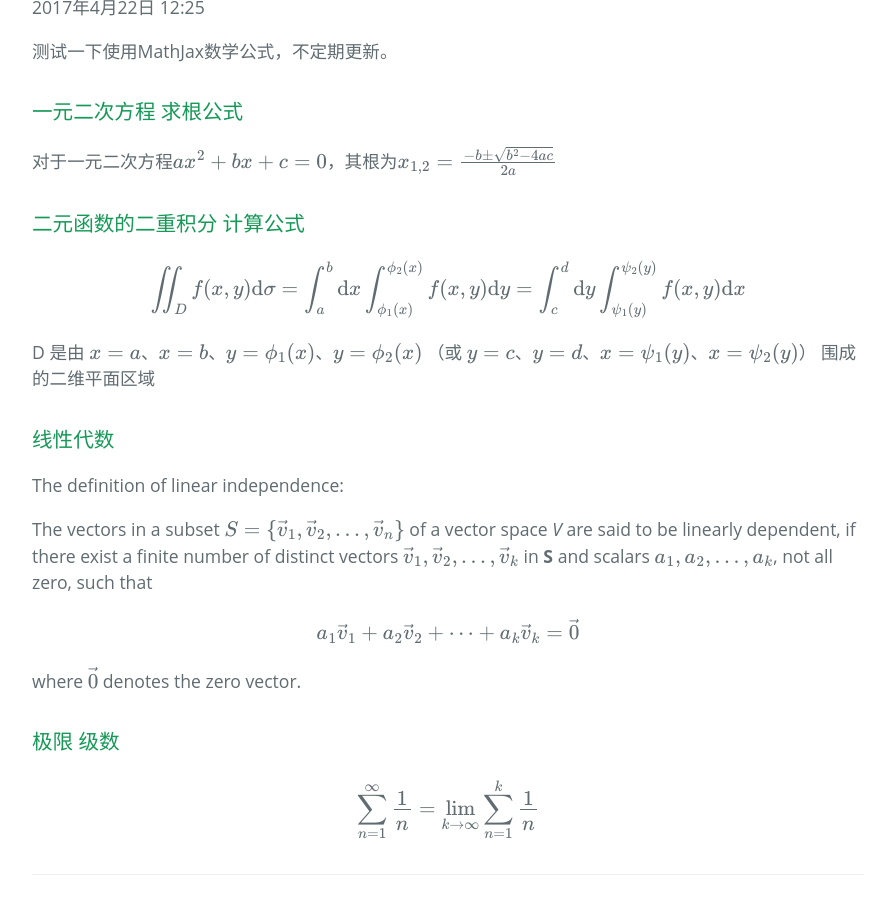
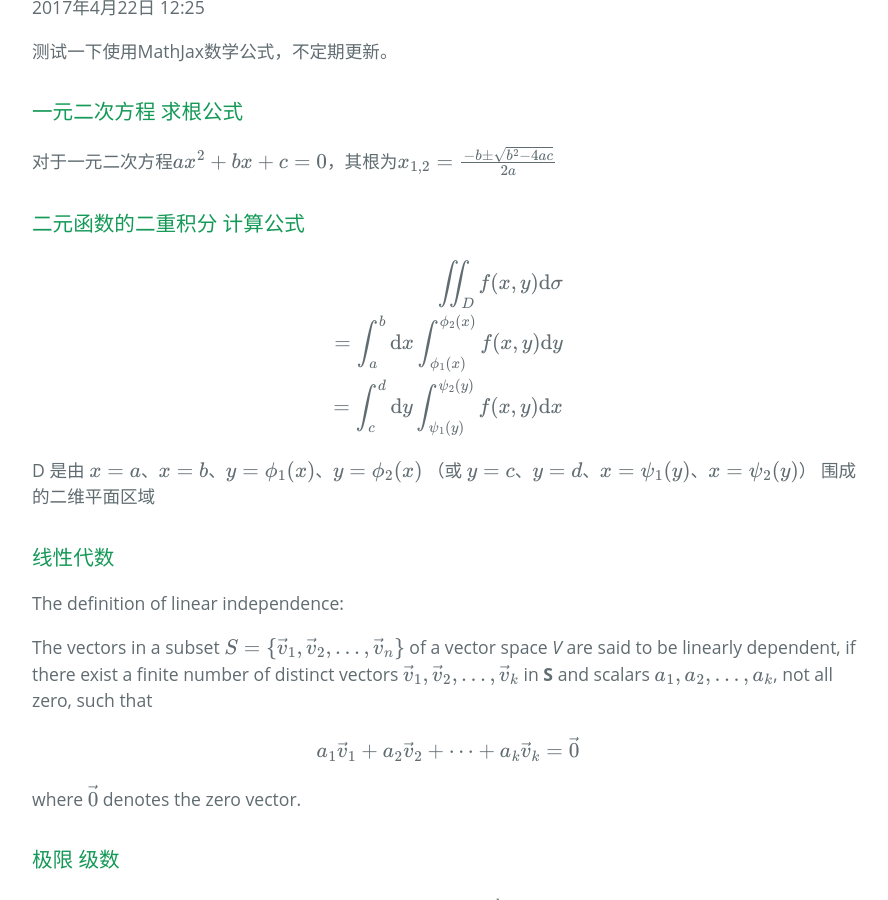
Before and after one commit to Tao-kun/Tao-kun.github.io, a Jekyll site: the page built from _posts/2017-04-22-math-formula.markdown, in a window 1280 px wide and 900 px high, scrolled down 366 px. Shown: the whole window, without its empty margins (192-1080 px from the left). Built offline with Jekyll 4.4.1, drawn with Linux system fonts in a browser that asks for light colours; some web fonts are replaced; formulas are drawn with MathJax 3.

Commit message:
equation to split

```diff
--- a/_posts/2017-04-22-math-formula.markdown
+++ b/_posts/2017-04-22-math-formula.markdown
@@ -14,11 +14,11 @@ tags: [Analysis, Algebra]
 ### 二元函数的二重积分 计算公式
 
 $$
-\begin{equation}
+\begin{split}
  \iint_{D}f(x,y)\mathrm{d}\sigma \\
  = \int_{a}^{b}\mathrm{d}x\int_{\phi_{1}(x)}^{\phi_{2}(x)}f(x,y)\mathrm{d}y \\
  = \int_{c}^{d}\mathrm{d}y\int_{\psi_{1}(y)}^{\psi_{2}(y)}f(x,y)\mathrm{d}x
-\end{equation}
+\end{split}
 $$
 
 D 是由 $$x=a$$、$$x=b$$、$$y=\phi_{1}(x)$$、$$y=\phi_{2}(x)$$ （或 $$y=c$$、$$y=d$$、$$x=\psi_{1}(y)$$、$$x=\psi_{2}(y)$$） 围成的二维平面区域
--- a/_posts/2017-04-25-gradient-descent.markdown
+++ b/_posts/2017-04-25-gradient-descent.markdown
@@ -46,11 +46,11 @@ $$\theta_j':=\theta_j+\frac{1}{m}\sum_{i=1}^{m}(y^i-h_{\theta}(x^i))x_j^i$$
 （1）损失函数表示为
 
 $$
- \begin{equation}
+ \begin{split}
   J(\theta)
   =\frac{1}{m}\sum_{i=1}^{m}\frac{1}{2}(y^i-h_{\theta}(x^i))^2 \\
   =\frac{1}{m}\sum_{i=1}^{m}cost(\theta,(x^i,y^i))
- \end{equation} \\
+ \end{split} \\
  cost(\theta,(x^i,y^i))=\frac{1}{2}(y^i-h_{\theta}(x^i))^2
 $$
 
```
